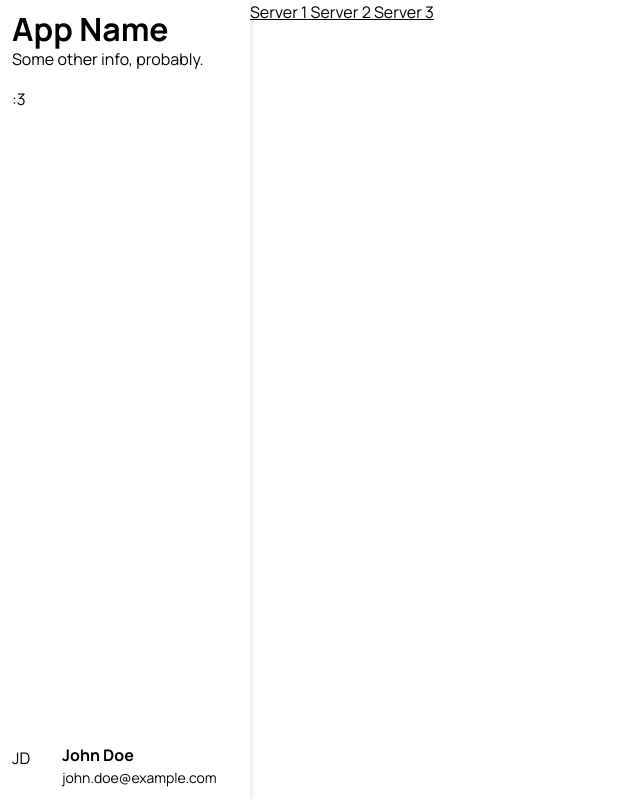
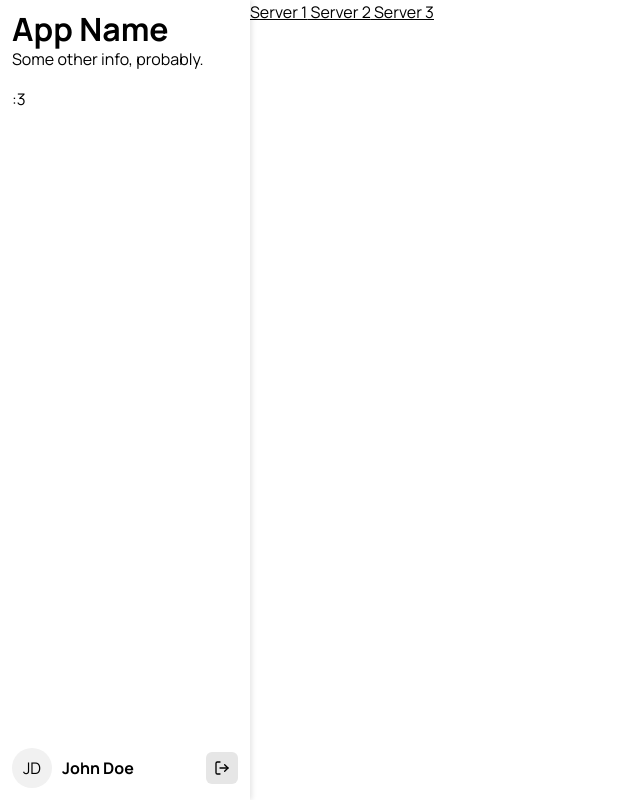
Before and after one commit to ScaffoldMC/ScaffoldMC, a Next.js app in the folder apps/web/: page /dashboard in a window 1280 px wide. Shown: the whole page, without its empty margins (0-640 px from the left). Built offline with nearby package versions, Linux system fonts and the light colour scheme.

Commit message:
Add logout button

```diff
--- a/apps/web/components/molecules/user/user.module.css
+++ b/apps/web/components/molecules/user/user.module.css
@@ -4,6 +4,11 @@
 	flex-direction: row;
 	align-items: center;
 	width: 100%;
+}
+
+.root > *:last-child {
+	margin-left: auto;
+	margin-right: 0;
 }
 
 .logo {
--- a/apps/web/components/molecules/user/user.tsx
+++ b/apps/web/components/molecules/user/user.tsx
@@ -1,18 +1,22 @@
 import { Avatar, AvatarFallback } from "@/components/atoms/avatar/avatar";
 import styles from "./user.module.css";
+import { LogOut } from "lucide-react";
+import { Button } from "@/components/atoms/buttons/button";
 
 export function User() {
 	// TODO: Get user data from server's API
 
 	return (
 		<div className={styles.root}>
-			<Avatar size={40} className={styles.avatar}>
+			<Avatar size={40}>
 				<AvatarFallback>JD</AvatarFallback>
 			</Avatar>
 			<div className={styles.details}>
 				<b>John Doe</b>
-				<p className={styles.email}>john.doe@example.com</p>
 			</div>
+			<Button size="icon" level="secondary">
+				<LogOut size={16} />
+			</Button>
 		</div>
 	);
 }
```
